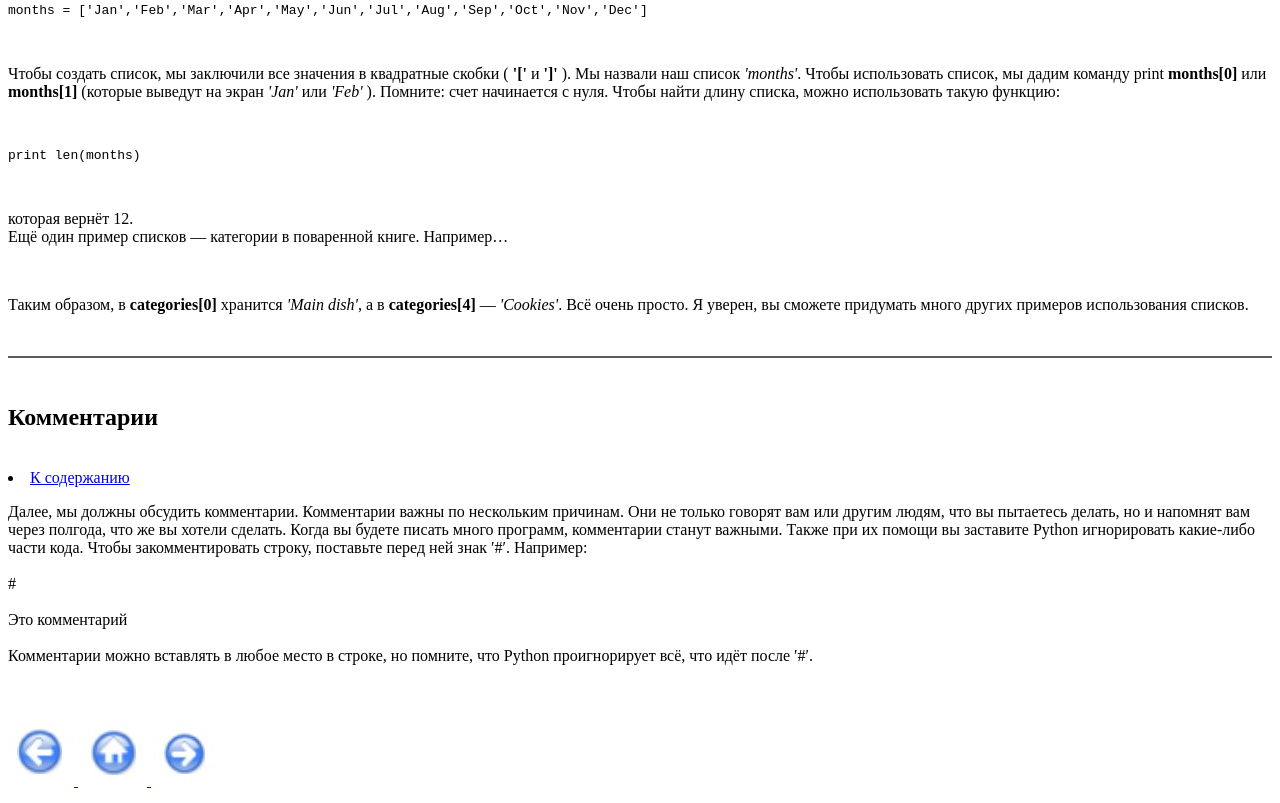
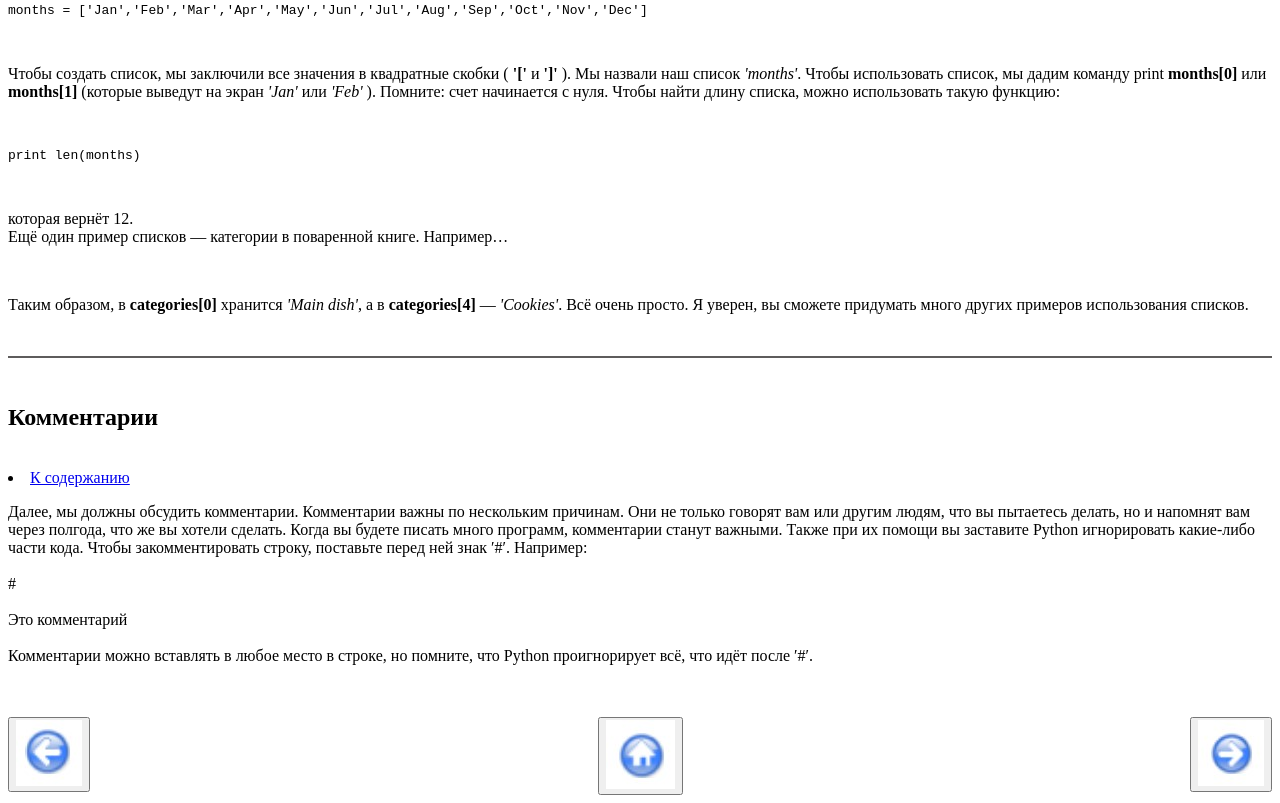
Before and after one commit to jintolia/Katsubo-Anatoly, a plain HTML site: page 04-HTML/index2.html in a window 1280 px wide. Shown: the part 743-1546 px from the top of the page. Drawn offline with Linux system fonts and the light colour scheme.

Commit message:
финаль

```diff
--- a/04-HTML/index2.html
+++ b/04-HTML/index2.html
@@ -11,7 +11,23 @@
     color: rgb(105, 103, 103);
     height: 2px;
    }
-  </style>
+               .img-line{
+                margin-right: 10px;
+                margin-left: 10px;
+                border: 2px;
+            }
+            .leftimg{
+                float: left;
+                margin: 0 10px 10px 0;
+            }
+            .rightimg{
+                float: right;
+                margin: 0 0 10px 10px;
+                }
+                .pul-center{
+                text-align: center;
+                }
+    </style>
   <!--чтоб не мучить сетя линиями выделил в  <hr> может это в данном случает не правильно -->
        </HEAD>
         <BODY>
@@ -87,13 +103,10 @@
                         что идёт после &#8242;#&#8242;.</p>
                         <br>
                         <br>
-                        <a href="index.html">
-                            <img alt="Программа на Python &#8212; часть 1" src="nazad.jpg">
-                          </a>
-                          <a href="#home">
-                            <img alt="К содерданию" src="domoi.jpg">
-                          </a>
-                          <a href="index3.html">
-                            <img alt="Программа на Python &#8212; часть 3" src="v_perod.jpg">
-                          </a>
-                            </body>
+                        <div >
+                            <div class="leftimg"><a href="index.html"><button><img alt="стрелка назад" title="Программа на Python &#8212; часть 1" src="nazad.jpg"></button></a></div>
+                            <div class="rightimg"><a href="index3.html"><button><img alt="стрелка в перед " title="Программа на Python &#8212; часть 2" src="v_perod.jpg"></button></a></div>
+                            <div class="pul-center"><a href="#home"><button><img alt="В начало или к заголовку" title="К содержанию" src="domoi.jpg"></button></a></div>
+                         </div>
+
+                </BODY>
```
Also changed, not shown: 04-HTML/index.html (+28 -16 lines), 04-HTML/index3.html (+22 -10 lines).
